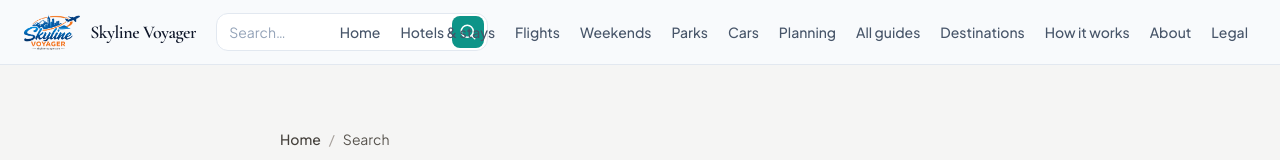
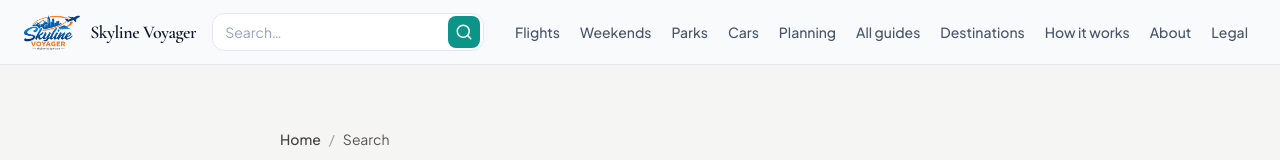
Before and after one commit to skylinevoyager9/skyline-voyager, a Next.js app: page /search in a window 1280 px wide. Shown: the top 160 px of the page. Built offline with nearby package versions, Linux system fonts and the light colour scheme.

Commit message:
Fix header: flex row for search + nav to prevent overlap

```diff
--- a/components/HeaderBar.tsx
+++ b/components/HeaderBar.tsx
@@ -30,7 +30,7 @@ export function HeaderBar() {
 
   return (
     <header className="sticky top-0 z-50 border-b border-[var(--color-border)] bg-[var(--color-surface)]/95 backdrop-blur-md">
-      <div className="mx-auto flex max-w-6xl items-center justify-between gap-3 px-4 py-3 sm:gap-4 sm:px-6 lg:grid lg:max-w-7xl lg:grid-cols-[auto_minmax(0,15rem)_minmax(0,1fr)] lg:items-center lg:gap-x-4 xl:grid-cols-[auto_minmax(0,17rem)_minmax(0,1fr)] xl:gap-x-5 2xl:grid-cols-[auto_minmax(0,18rem)_minmax(0,1fr)]">
+      <div className="mx-auto flex max-w-6xl items-center justify-between gap-2 px-4 py-3 sm:gap-3 sm:px-6 lg:max-w-7xl lg:gap-4">
         <Link
           href="/"
           className="flex min-w-0 shrink-0 items-center gap-2 font-display text-lg font-semibold tracking-tight text-[var(--color-ink)] lg:gap-1.5 xl:gap-2.5"
@@ -53,7 +53,12 @@ export function HeaderBar() {
           </span>
         </Link>
 
-        <div className="relative z-0 mx-2 hidden min-w-0 max-w-full flex-1 overflow-hidden md:block md:max-w-sm lg:col-start-2 lg:mx-0 lg:w-full lg:min-w-0 lg:max-w-full lg:flex-none">
+        {/*
+          Flex cluster (not CSS grid): fixed-width search + nav are siblings with gap,
+          so the search field cannot paint over the first nav links.
+        */}
+        <div className="hidden min-h-10 min-w-0 flex-1 items-center justify-end gap-3 sm:gap-4 md:flex">
+          <div className="w-full min-w-0 max-w-[15rem] shrink-0 sm:max-w-[16rem] xl:max-w-[17rem]">
             <SiteSearchForm
               compact
               iconSubmit
@@ -61,16 +66,8 @@ export function HeaderBar() {
               className="w-full"
             />
           </div>
-
-        <Link
-          href="/search"
-          className="rounded-lg px-2 py-2 text-sm font-medium text-[var(--color-ink-muted)] transition hover:bg-black/[0.04] hover:text-[var(--color-ink)] md:hidden"
-        >
-          Search
-        </Link>
-
           <nav
-          className="relative z-10 hidden min-h-10 min-w-0 justify-self-end lg:col-start-3 lg:flex lg:flex-nowrap lg:items-center lg:justify-end lg:gap-x-0.5 lg:overflow-x-auto lg:overflow-y-hidden lg:pl-3 lg:whitespace-nowrap lg:[scrollbar-width:none] lg:[&::-webkit-scrollbar]:hidden xl:gap-x-1"
+            className="hidden min-h-10 min-w-0 lg:flex lg:flex-1 lg:flex-nowrap lg:items-center lg:justify-end lg:gap-x-0.5 lg:overflow-x-auto lg:overflow-y-hidden lg:whitespace-nowrap lg:[scrollbar-width:none] lg:[&::-webkit-scrollbar]:hidden xl:gap-x-1"
             aria-label="Main"
           >
           <Link
@@ -98,6 +95,14 @@ export function HeaderBar() {
             </Link>
           ))}
           </nav>
+        </div>
+
+        <Link
+          href="/search"
+          className="rounded-lg px-2 py-2 text-sm font-medium text-[var(--color-ink-muted)] transition hover:bg-black/[0.04] hover:text-[var(--color-ink)] md:hidden"
+        >
+          Search
+        </Link>
 
         <button
           type="button"
```
Lines whose indentation alone changed are shown as unchanged.
